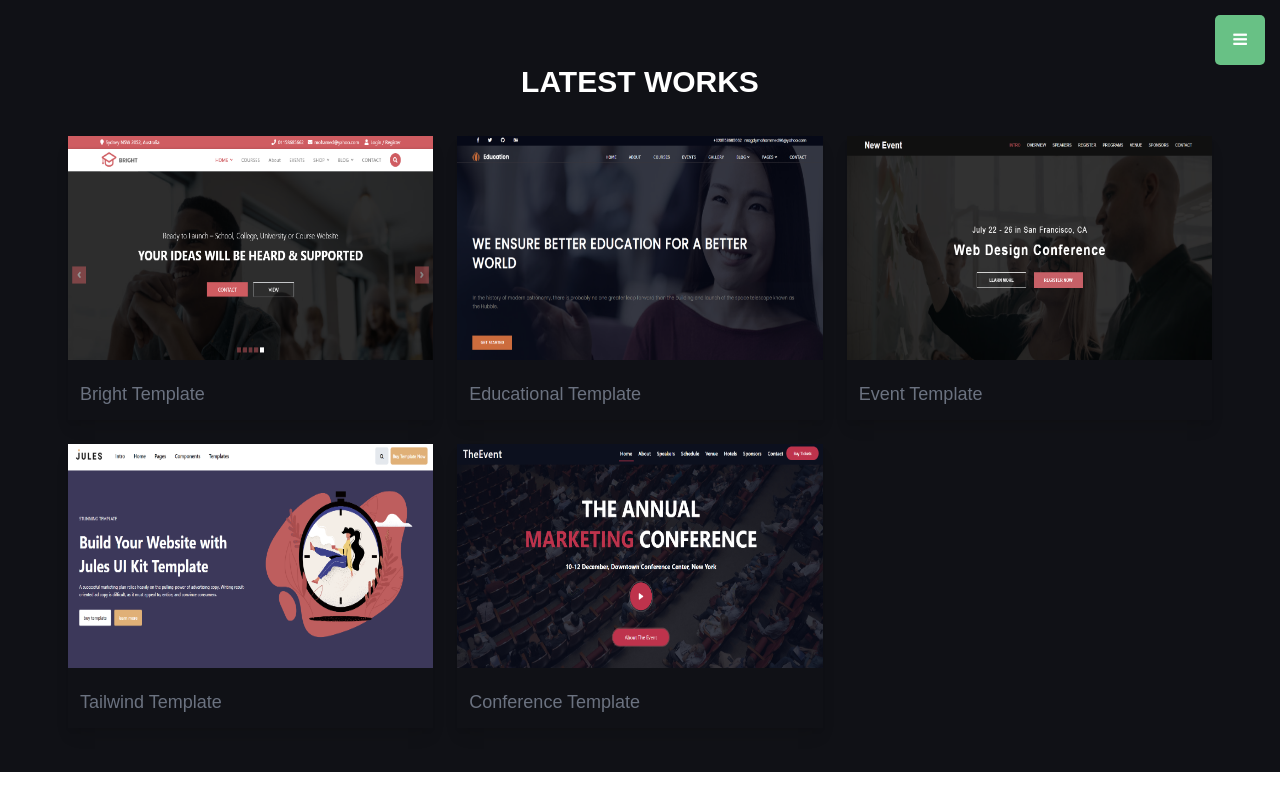
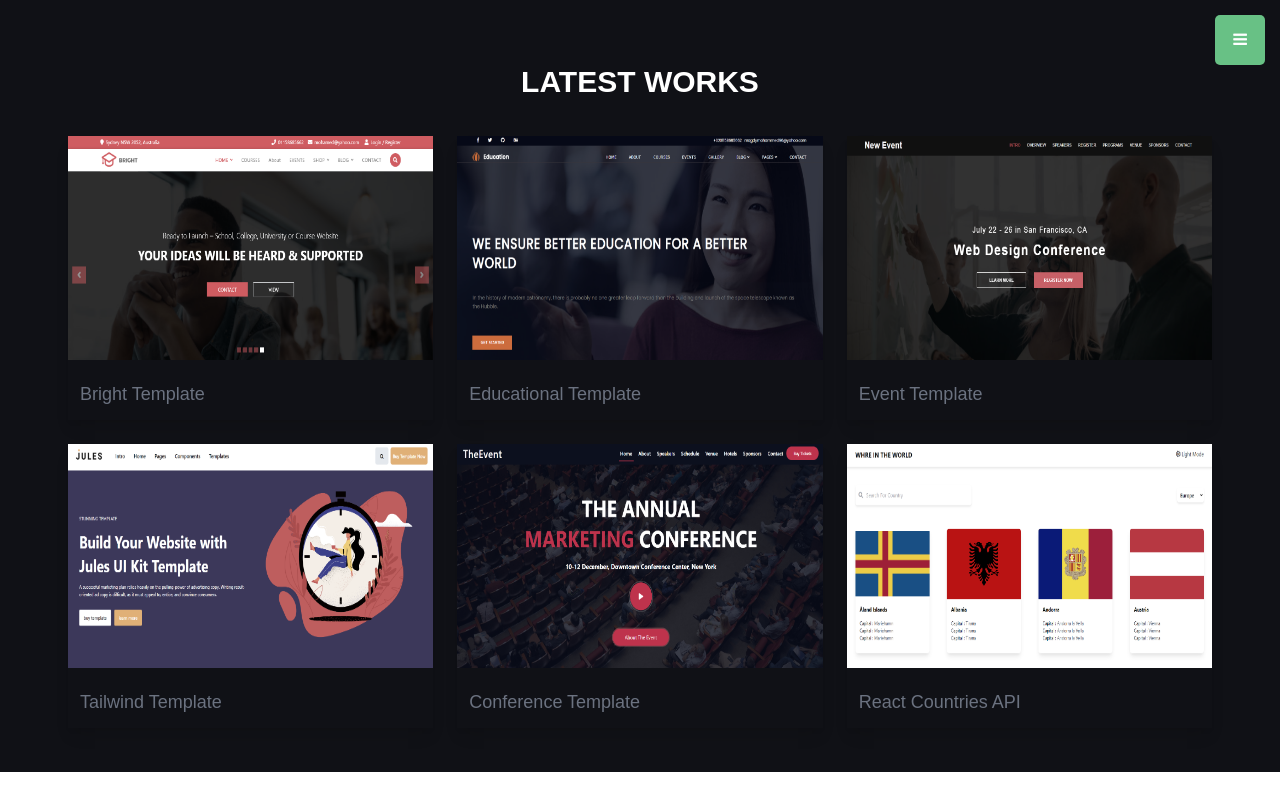
Before and after one commit to magdyMohammed20/Personal-Portofolio, a React (Create React App) app: page /portofolio in a window 1280 px wide. Built offline with nearby package versions, Linux system fonts and the light colour scheme.

Commit message:
Add Countries React API App

```diff
--- a/src/assets/pages/portofolio/Portofolio.js
+++ b/src/assets/pages/portofolio/Portofolio.js
@@ -1,12 +1,12 @@
 import React from 'react'
-import {PortofolioSection} from './Styles'
+import { PortofolioSection } from './Styles'
 import PortoTemp from './PortoTemp'
 import Bright from '../../images/Portofolio/Bright.PNG'
 import Education from '../../images/Portofolio/Education.PNG'
 import NewEvent from '../../images/Portofolio/NewEvent.PNG'
 import Tailwind from '../../images/Portofolio/Tailwind.PNG'
 import TheEvent from '../../images/Portofolio/TheEvent.PNG'
-
+import Countries from '../../images/Portofolio/countries.PNG'
 
 function Portofolio() {
     return (
@@ -16,11 +16,12 @@ function Portofolio() {
                     <h2 className='text-3xl text-white font-bold'>LATEST WORKS</h2>
                 </div>
                 <div className="grid grid-cols-1 sm:grid-cols-2 xl:grid-cols-3 mt-6">
-                        <PortoTemp src={Bright} desc='Bright Template' link='https://bright-nine.vercel.app/'/>
-                        <PortoTemp src={Education} desc='Educational Template' link='https://educational-template.vercel.app/'/>
-                        <PortoTemp src={NewEvent} desc='Event Template' link='https://events-template.vercel.app/'/>
-                        <PortoTemp src={Tailwind} desc='Tailwind Template' link='https://tailwind-react-template.vercel.app/'/>
-                        <PortoTemp src={TheEvent} desc='Conference Template' link='https://application-on-bootstrap-4.vercel.app/'/>
+                    <PortoTemp src={Bright} desc='Bright Template' link='https://bright-nine.vercel.app/' />
+                    <PortoTemp src={Education} desc='Educational Template' link='https://educational-template.vercel.app/' />
+                    <PortoTemp src={NewEvent} desc='Event Template' link='https://events-template.vercel.app/' />
+                    <PortoTemp src={Tailwind} desc='Tailwind Template' link='https://tailwind-react-template.vercel.app/' />
+                    <PortoTemp src={TheEvent} desc='Conference Template' link='https://application-on-bootstrap-4.vercel.app/' />
+                    <PortoTemp src={Countries} desc='React Countries API' link='https://621d5b2171ee2e52b98616d9--competent-lichterman-f484dd.netlify.app/' />
                 </div>
             </div>
         </PortofolioSection>
```
Also changed, not shown: src/assets/images/Portofolio/countries.PNG (added), 1 other file (tests, documents, lock files or other folders).
